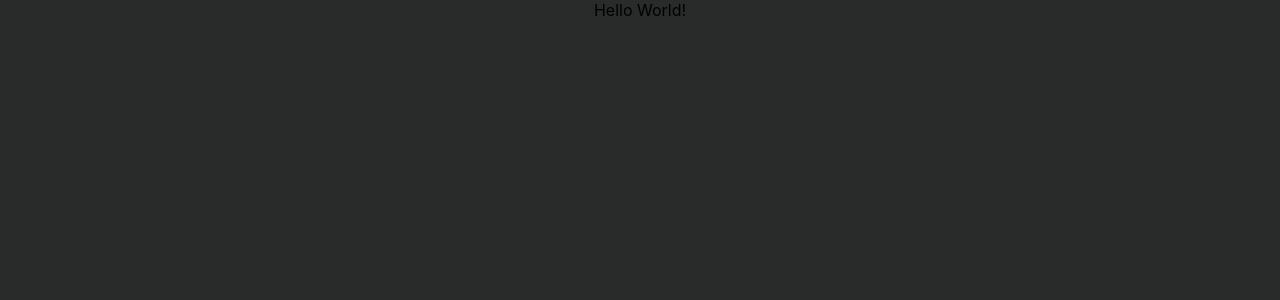
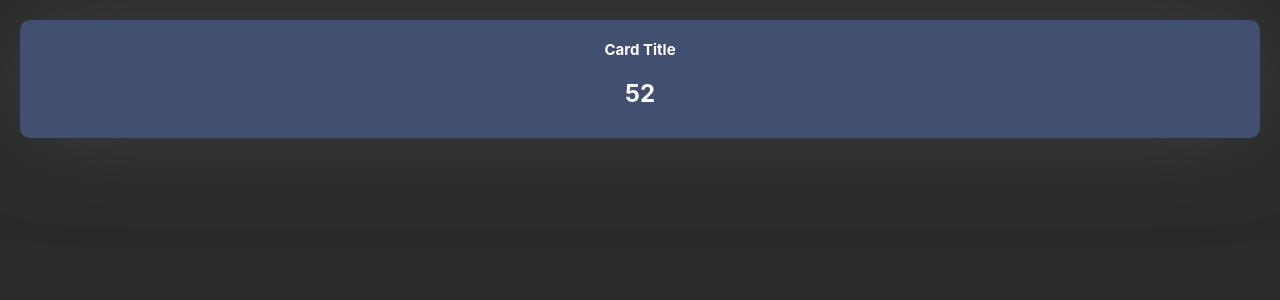
Before and after one commit to nishilfaldu/no-remainder, a React (Create React App) app in the folder frontend/: page / in a window 1280 px wide. Shown: the top 300 px of the page. Built offline with nearby package versions, Linux system fonts and the light colour scheme; the HTML template or start-up script is replaced by a standard one.

Commit message:
added weather card function

```diff
--- a/frontend/package.json
+++ b/frontend/package.json
@@ -3,6 +3,7 @@
   "version": "0.1.0",
   "private": true,
   "dependencies": {
+    "@mui/icons-material": "^5.4.4",
     "@testing-library/jest-dom": "^5.16.2",
     "@testing-library/react": "^12.1.3",
     "@testing-library/user-event": "^13.5.0",
--- a/frontend/src/App.js
+++ b/frontend/src/App.js
@@ -1,10 +1,13 @@
 import './App.css';
 import React from "react";
+import WeatherCard from './components/WeatherCard';
+
 
 function App() {
-
   return (
-    <div className="App">Hello World!</div>
+    <div className="App">
+      <WeatherCard></WeatherCard>
+    </div>
   );
 }
 
--- /dev/null
+++ b/frontend/src/components/WeatherCard.css
@@ -0,0 +1,12 @@
+.WeatherCard {
+    border-radius: 10px;
+    box-shadow: 0px 0px 90px rgb(63, 63, 63) ;
+    padding:10px;
+    color:white;
+    background:rgb(65, 80, 113);
+
+}
+
+h1 {
+    font-size: 15px;
+}
--- /dev/null
+++ b/frontend/src/components/WeatherCard.js
@@ -0,0 +1,14 @@
+import React from 'react'
+import './WeatherCard.css'
+
+function WeatherCard() {
+  return (
+    <div className="WeatherCard">
+      <h1>Card Title</h1>
+      <h2 className = "temp">52</h2>
+
+    </div>
+  )
+}
+
+export default WeatherCard;
--- a/frontend/src/index.css
+++ b/frontend/src/index.css
@@ -6,6 +6,7 @@ body {
   -webkit-font-smoothing: antialiased;
   -moz-osx-font-smoothing: grayscale;
   background-color: rgb(41, 42, 42);
+  padding:20px;
 }
 
 code {
```
Also changed, not shown: frontend/components/Card.js (deleted, +0 -9 lines), 2 other files (tests, documents, lock files or other folders).
